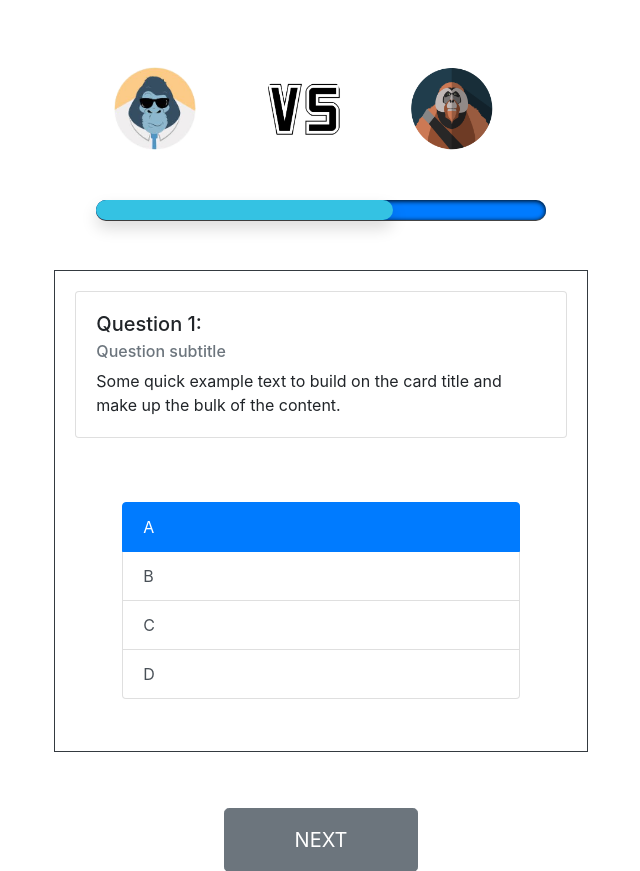
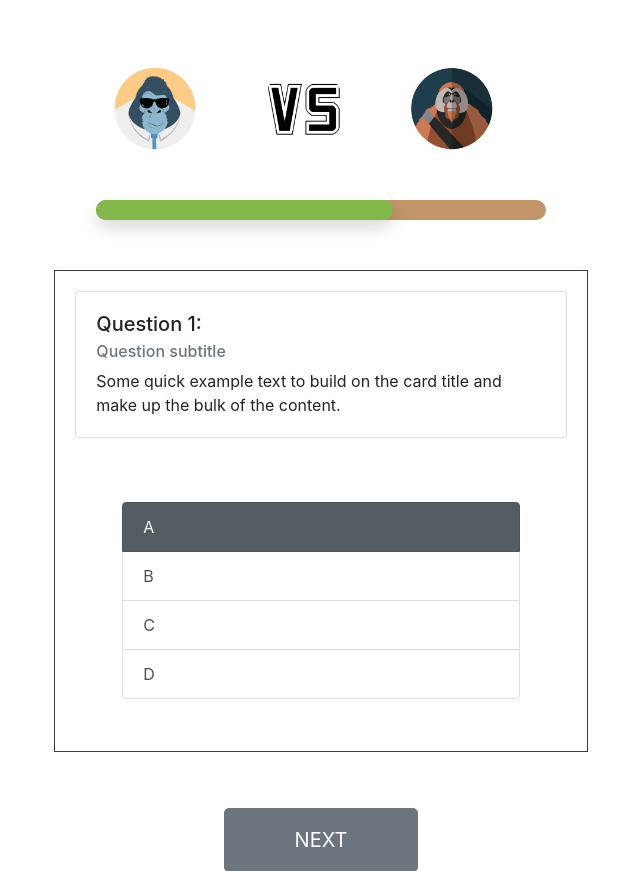
Before and after one commit to LJWill/ComingSoonPage2, a Node server app: page /quiz in a window 1280 px wide. Shown: the part 165-1036 px from the top of the page, without its empty margins (319-959 px from the left). Run offline with Node 20, Linux system fonts and the light colour scheme.

Commit message:
finished

```diff
--- a/public/css/quiz_style.css
+++ b/public/css/quiz_style.css
@@ -36,13 +36,15 @@
 }
 
 .progress-bar {
-    background-color: #1a1a1a;
+    background-color: #c1946a!important;
     height: 20px;
     width: 450px;
     margin: 50px auto;
     border-radius: 10px;
-    box-shadow: 0 1px 5px #000 inset, 0 1px 0 #444;
+    /* box-shadow: 0 1px 5px #000 inset, 0 1px 0 #444; */
 }
+
+
 
 
 .reverse {
@@ -53,9 +55,9 @@
     display: block;
     height: 20px;
     width: 0%;
-    background-color: #34c2e3;
+    background-color: #82b74b;
     border-radius: 10px;
-    box-shadow: 0 1px 0 rgba(255, 255, 255, .5) inset;
+    /* box-shadow: 0 1px 0 rgba(255, 255, 255, .5) inset; */
     animation: auto-progress 10s infinite linear;
 }
 
--- a/views/quizPage.ejs
+++ b/views/quizPage.ejs
@@ -70,10 +70,10 @@
         <div class="p-5">
             <div class="col justify-content-center">
                 <div class="list-group" id="list-tab" role="tablist">
-                    <a class="list-group-item list-group-item-action active" id="list-home-list" data-toggle="list" href="#list-home" role="tab" aria-controls="home">A</a>
-                    <a class="list-group-item list-group-item-action" id="list-profile-list" data-toggle="list" href="#list-profile" role="tab" aria-controls="profile">B</a>
-                    <a class="list-group-item list-group-item-action" id="list-messages-list" data-toggle="list" href="#list-messages" role="tab" aria-controls="messages">C</a>
-                    <a class="list-group-item list-group-item-action" id="list-settings-list" data-toggle="list" href="#list-settings" role="tab" aria-controls="settings">D</a>
+                    <a class="list-group-item btn-secondary list-group-item-action active" id="list-home-list" data-toggle="list" href="#list-home" role="tab" aria-controls="home">A</a>
+                    <a class="list-group-item btn-secondary list-group-item-action" id="list-profile-list" data-toggle="list" href="#list-profile" role="tab" aria-controls="profile">B</a>
+                    <a class="list-group-item btn-secondary list-group-item-action" id="list-messages-list" data-toggle="list" href="#list-messages" role="tab" aria-controls="messages">C</a>
+                    <a class="list-group-item btn-secondary list-group-item-action" id="list-settings-list" data-toggle="list" href="#list-settings" role="tab" aria-controls="settings">D</a>
                 </div>
             </div>
         </div>
```
Also changed, not shown: views/evaluation.ejs (+17 -11 lines), views/quizPage2.ejs (+4 -4 lines), views/quizPage3.ejs (+5 -5 lines), public/css/eval_style.css (line endings or trailing spaces), public/images/coupon.png (added).
